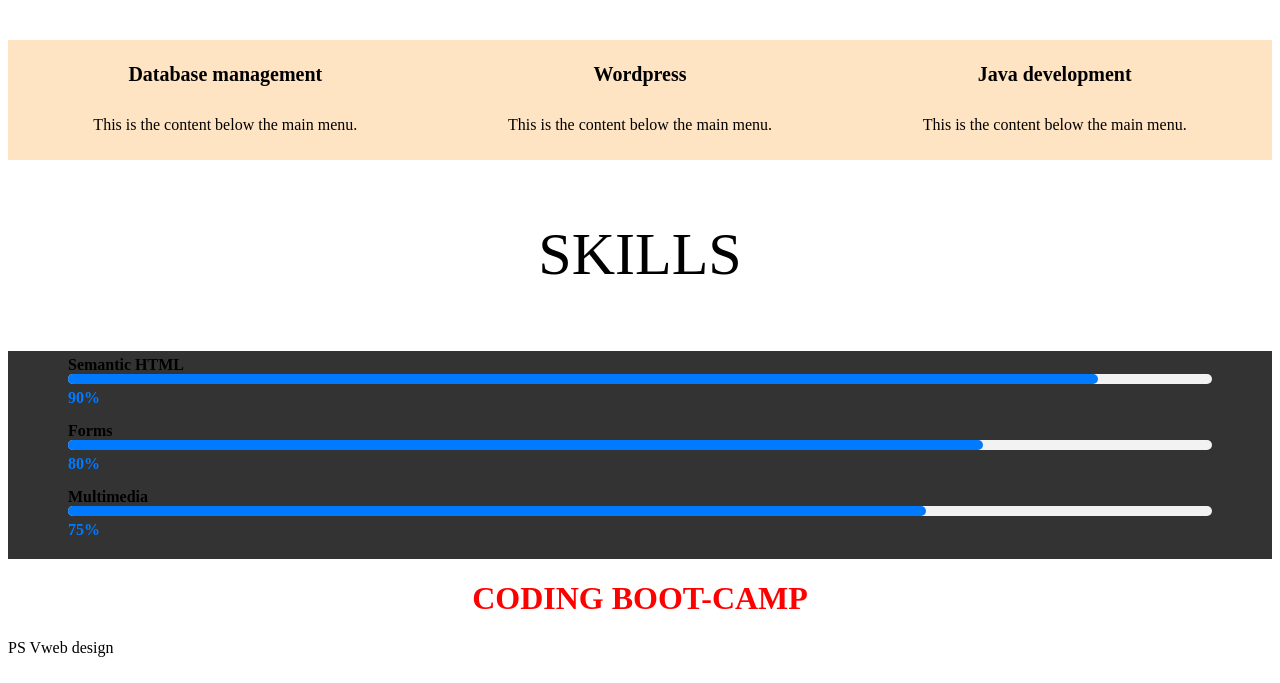
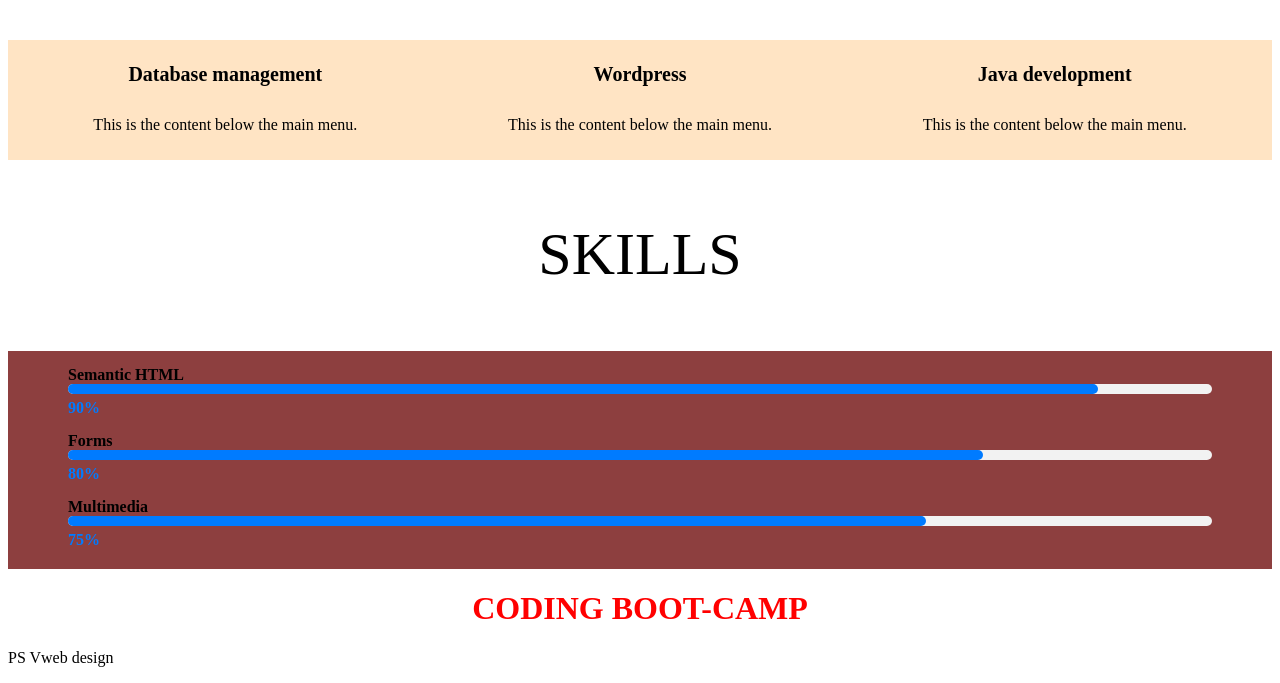
Before and after one commit to washingtoneaura/html-portfolio, a plain HTML site: page index.html in a window 1280 px wide. Shown: the part 618-1301 px from the top of the page. Drawn offline with Linux system fonts and the light colour scheme.

Commit message:
modified skill section

```diff
--- a/index.html
+++ b/index.html
@@ -94,8 +94,8 @@
           </div>
 
           <P style="text-align: center; font-size: 60; padding-bottom: 2px;">SKILLS</p>
-            <div style="padding-left: 60px; padding-top: 5px; padding-right: 60px; padding-bottom: 5px; background-color: #333;">
-            <div class="skill" style="margin-bottom: 15px;">
+            <div style="padding-left: 60px; padding-top: 5px; padding-right: 60px; padding-bottom: 5px; background-color: #8d3f3f;">
+            <div class="skill" style="margin-bottom: 15px; padding-top: 10px;">
               <div class="skill-name" style="font-weight: bold;">Semantic HTML</div>
               <div class="skill-bar" style="background-color: #f2f2f2; border-radius: 5px; height: 10px;">
                   <div class="skill-progress" style="width: 90%; background-color: #007bff; border-radius: 20px; height: 10px;"></div>
```
